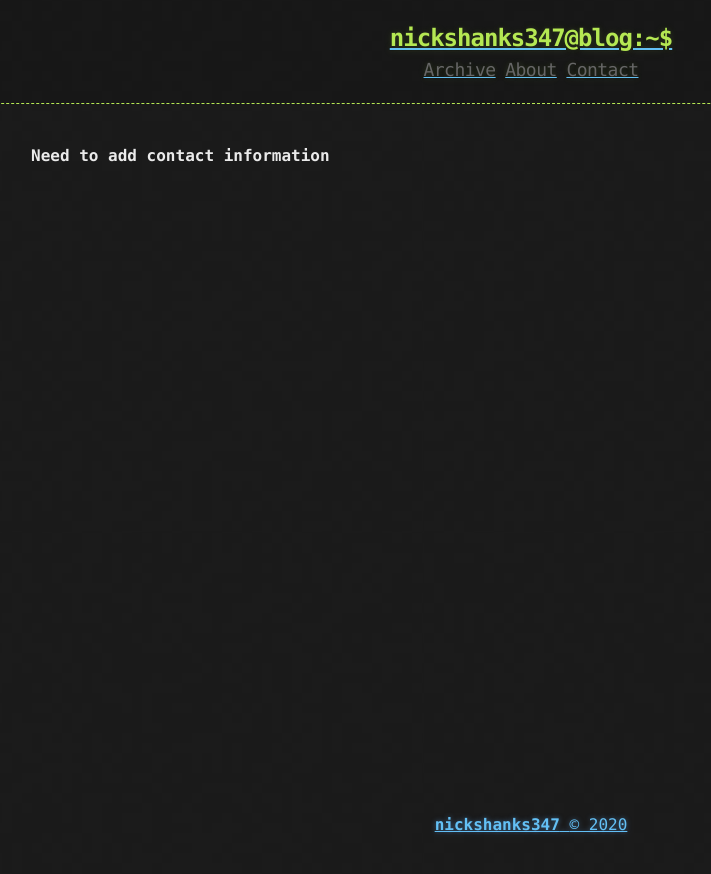
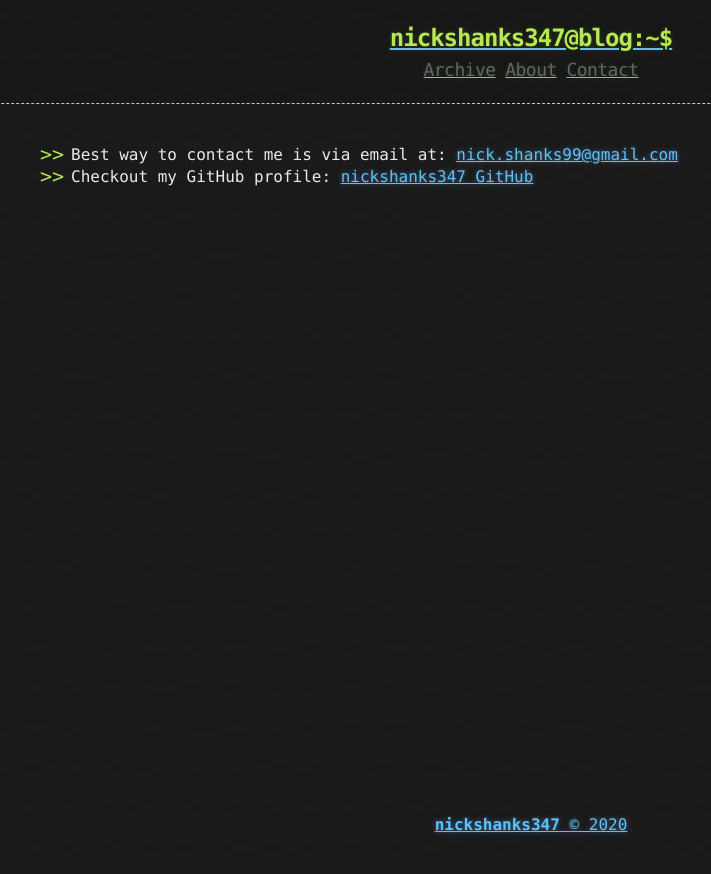
Before and after one commit to nickshanks347/nickshanks347.github.io, a Jekyll site: the page built from contact.md, in a window 1280 px wide. Shown: the top 874 px of the page, without its empty margins (109-820 px from the left). Built offline with Jekyll 4.4.1, drawn with Linux system fonts in a browser that asks for light colours.

Commit message:
Update license and contact info

```diff
--- a/_includes/footer.html
+++ b/_includes/footer.html
@@ -1,5 +1,5 @@
 <footer>
-  <a href="https://creativecommons.org/licenses/by-nc/3.0/deed.en_US">
+  <a href="https://creativecommons.org/licenses/by-nc-nd/4.0/">
     <span>
         <b>{{ site.owner}}</b>
     </span>
--- a/contact.md
+++ b/contact.md
@@ -1,6 +1,7 @@
 ---
 layout: page
-title: About
+title: Contact
 ---
 
-**Need to add contact information**
+* Best way to contact me is via email at: [nick.shanks99@gmail.com](mailto:nick.shanks99@gmail.com)
+* Checkout my GitHub profile: [nickshanks347 GitHub](https://github.com/nickshanks347)
```
